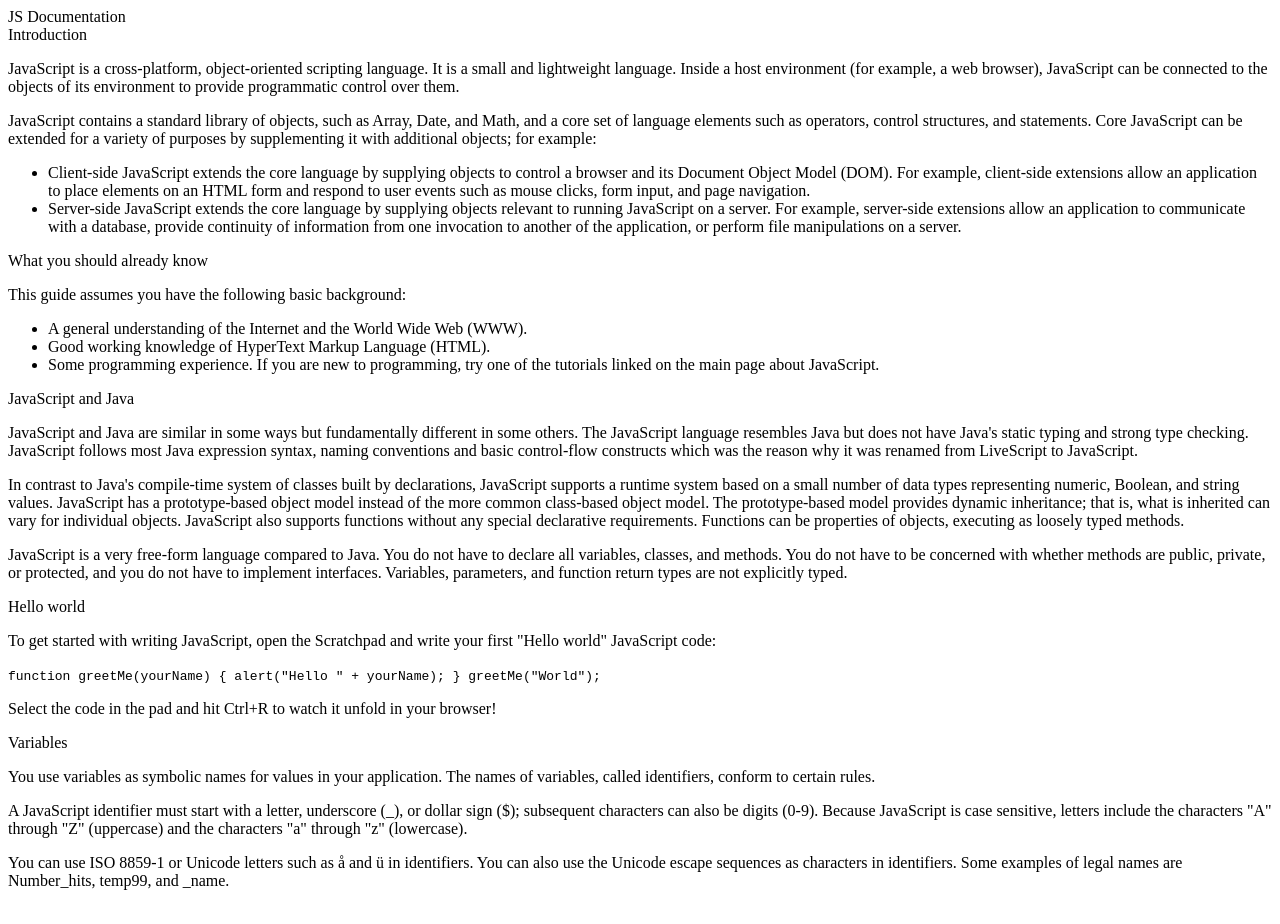
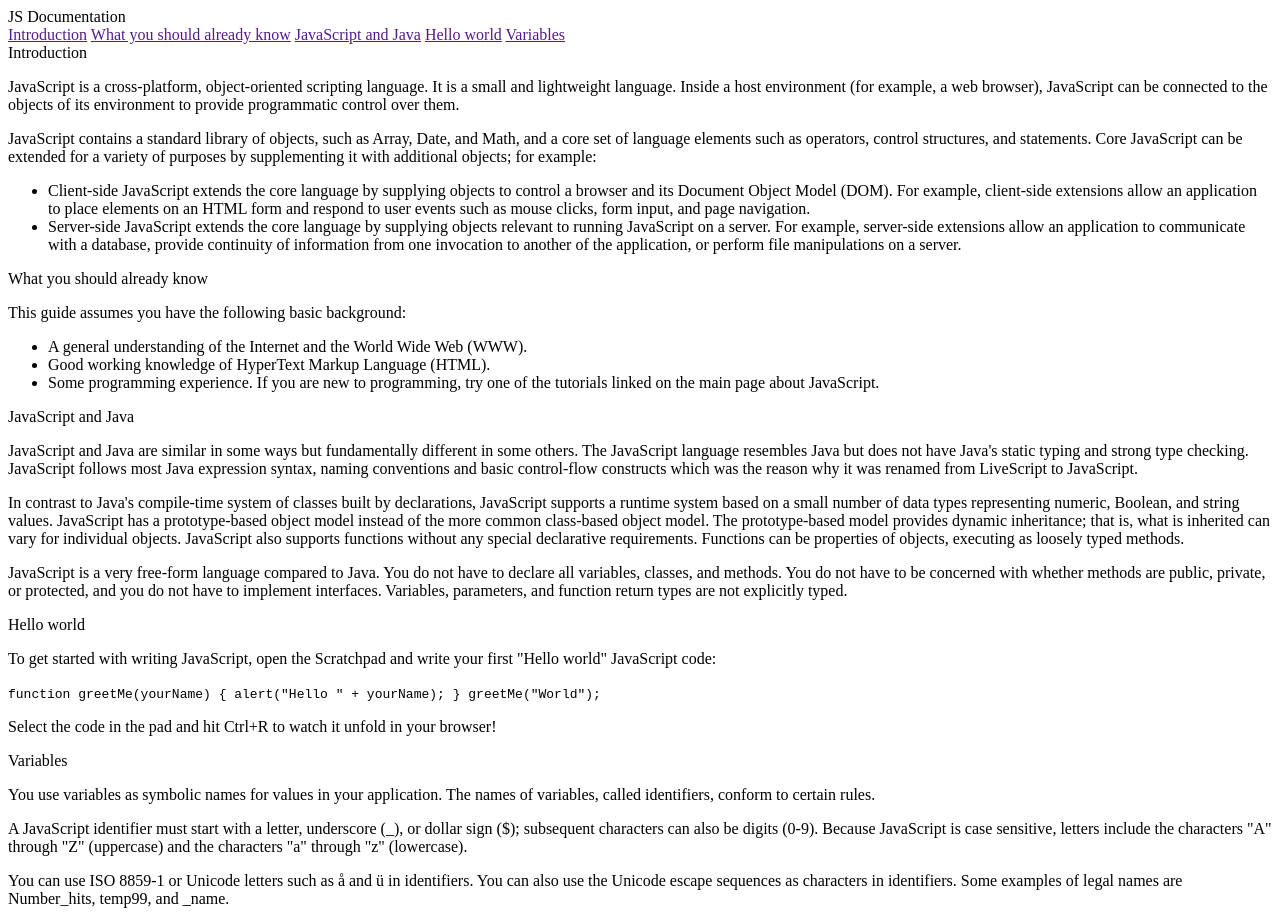
Before and after one commit to eroiyo/Microverse-Coding-Project-2, a plain HTML site: page index.html in a window 1280 px wide. Drawn offline with Linux system fonts and the light colour scheme.

Commit message:
Updated nav.

```diff
--- a/index.html
+++ b/index.html
@@ -11,7 +11,14 @@
   <script src="https://cdn.freecodecamp.org/testable-projects-fcc/v1/bundle.js"></script>
 
   <main id="main-doc">
-    <nav id=nav-bar><header>JS Documentation    </header> </nav>
+    <nav id=nav-bar>
+      <header>JS Documentation</header>
+      <a href="" class="nav-link">Introduction</a>
+      <a href="" class="nav-link">What you should already know</a>
+      <a href="" class="nav-link">JavaScript and Java</a>
+      <a href="" class="nav-link">Hello world</a>
+      <a href="" class="nav-link">Variables</a>
+    </nav>
     <section class="main-section" id="Introduction">
       <header>Introduction</header>
       <p>JavaScript is a cross-platform, object-oriented scripting language. It is a small and lightweight language.
```
